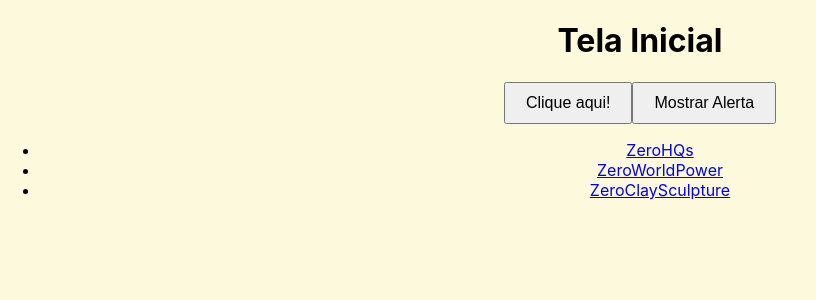
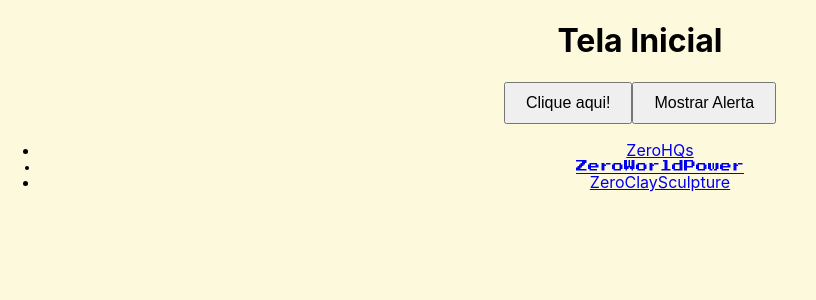
Before and after one commit to josecostatobias/ZEROHQS, a React (Create React App) app: page / in a window 1280 px wide. Shown: the top 300 px of the page, without its empty margins (0-816 px from the left). Built offline with nearby package versions, Linux system fonts and the light colour scheme.

Commit message:
fonte pixel arte texto

```diff
--- a/public/index.html
+++ b/public/index.html
@@ -1,7 +1,8 @@
 <!DOCTYPE html>
-<html lang="en">
+<html lang="pt-br">
   <head>
     <meta charset="utf-8" />
+    <link rel="stylesheet" href="https://fonts.googleapis.com/css2?family=Press+Start+2P&display=swap" />
     <link rel="icon" href="%PUBLIC_URL%/favicon.ico" />
     <meta name="viewport" content="width=device-width, initial-scale=1" />
     <meta name="theme-color" content="#000000" />
--- a/src/Screens/Home/index.tsx
+++ b/src/Screens/Home/index.tsx
@@ -2,7 +2,7 @@ import React, { useState } from 'react';
 import { Link } from 'react-router-dom';
 import AlertModal from '../../Components/Alert/index';
 import Button from '../../Components/Button/index';
-
+import './styles.css';
 const Home: React.FC = () => {
   const [isModalOpen, setIsModalOpen] = useState(false);
 
@@ -24,7 +24,7 @@ const Home: React.FC = () => {
       <h1>Tela Inicial</h1>
       <div>
         <header>
-          <Button text="Clique aqui!" onClick={handleButtonClick} />
+          <Button text="Clique aqui!" onClick={handleButtonClick}></Button>
           <button onClick={showAlert}>Mostrar Alerta</button>
         </header>
         <AlertModal
@@ -36,8 +36,8 @@ const Home: React.FC = () => {
       </div>
       <nav>
         <ul>
-          <li><Link to="/zerohqs">ZeroHQs</Link></li>
-          <li><Link to="/zeroworldpower">ZeroWorldPower</Link></li>
+          <li ><Link to="/zerohqs">ZeroHQs</Link></li>
+          <li className="Fonte"><Link to="/zeroworldpower">ZeroWorldPower</Link></li>
           <li><Link to="/zeroclaysculpture">ZeroClaySculpture</Link></li>
         </ul>
       </nav>
--- /dev/null
+++ b/src/Screens/Home/styles.css
@@ -0,0 +1,4 @@
+.Fonte{
+    font-size: 12px;
+    font-family: 'Press Start 2P';
+}
```
